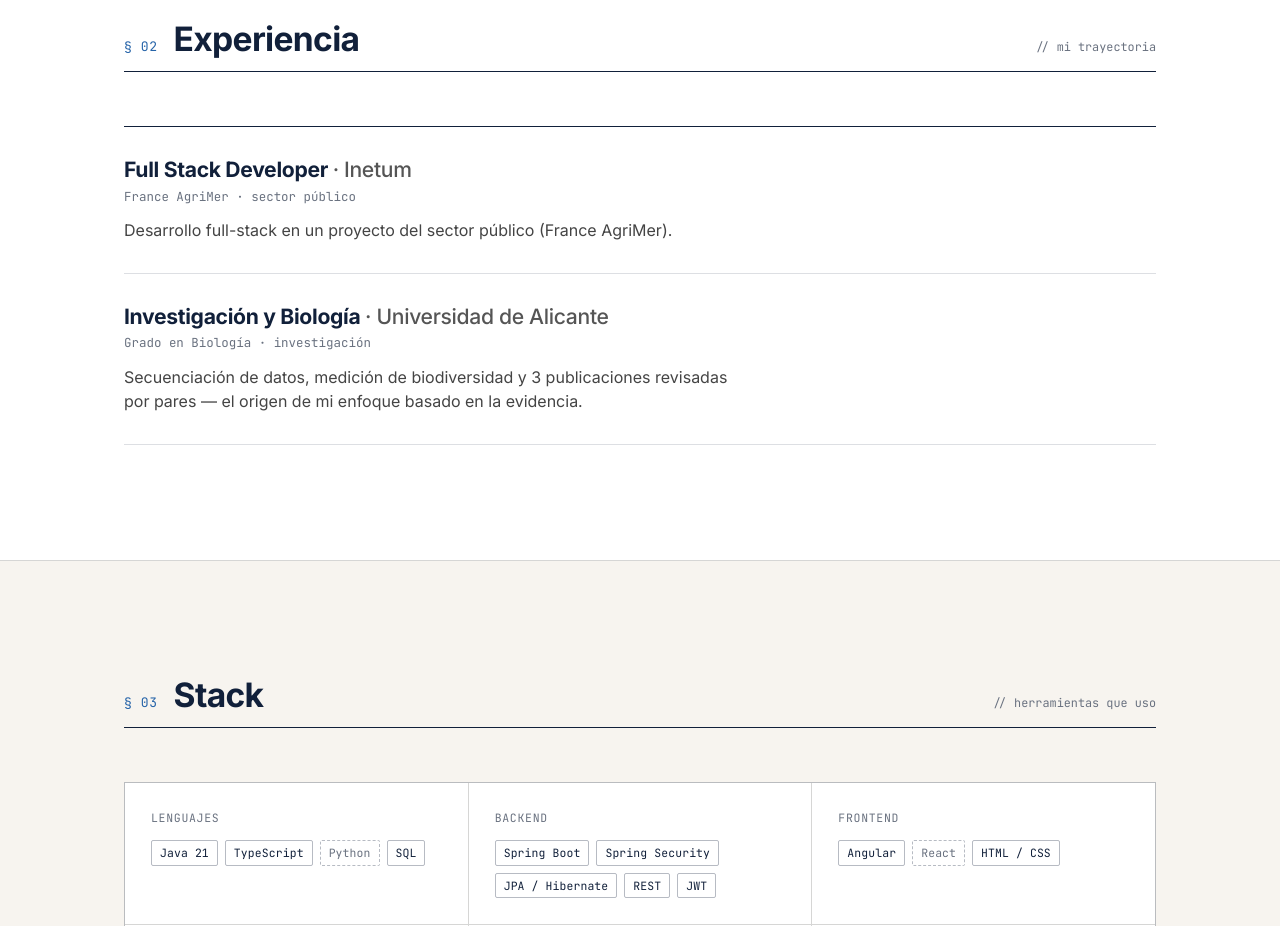
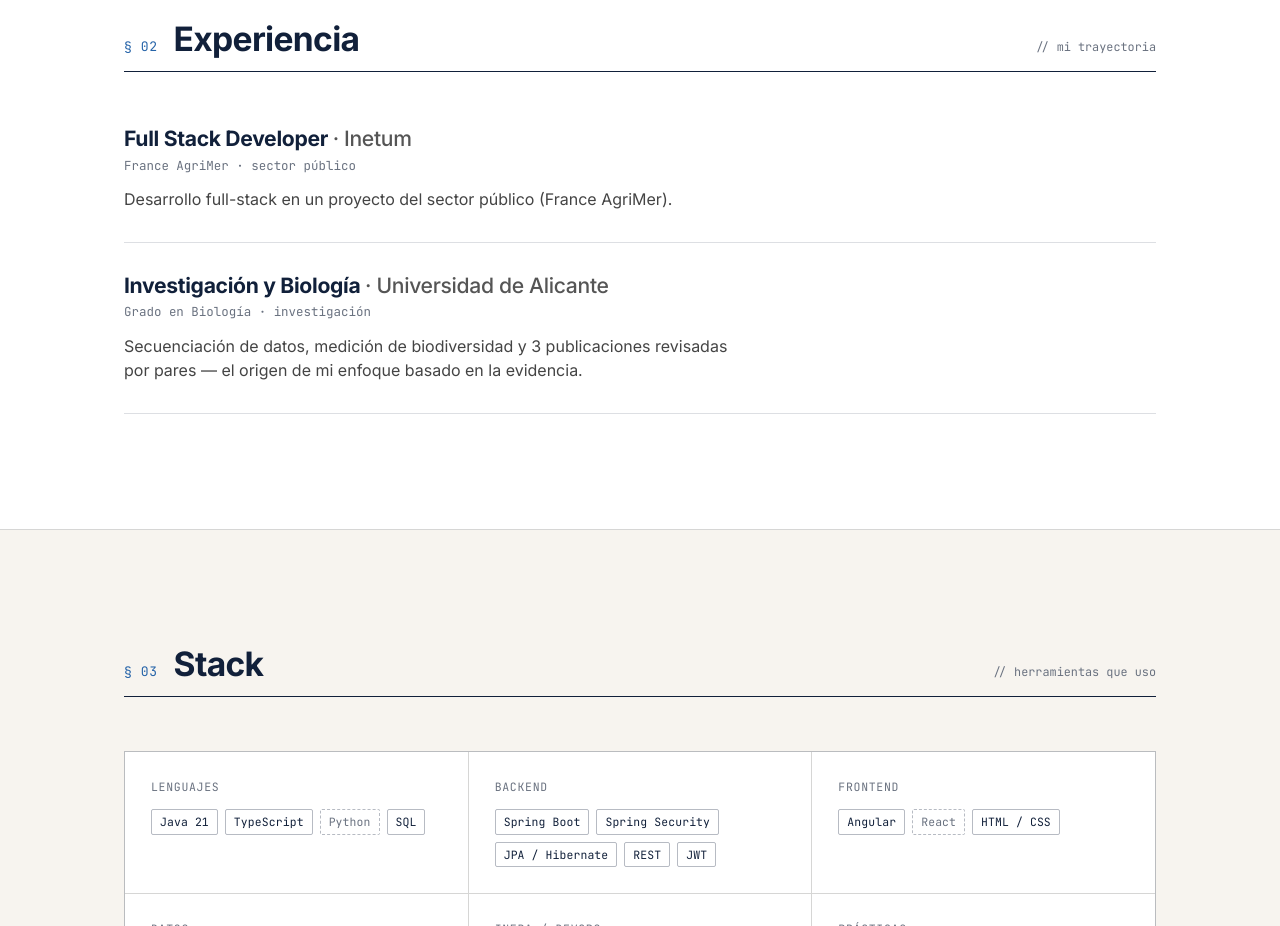
Before and after one commit to GuillermoAlbert/portfolio, a Next.js app: page / in a window 1280 px wide. Shown: the part 1640-2566 px from the top of the page. Built offline with nearby package versions, Linux system fonts and the light colour scheme.

Commit message:
Fix Experiencia section: remove doubled header line

```diff
--- a/app/globals.css
+++ b/app/globals.css
@@ -528,7 +528,7 @@ a { color: inherit; text-decoration: none; }
   padding-block: clamp(22px, 3vw, 30px);
   border-bottom: 1px solid var(--line);
 }
-.xp__item:first-child { border-top: 1.5px solid var(--navy); }
+.xp__item:first-child { padding-top: 0; }
 .xp__period {
   font-family: var(--mono); font-size: 0.76rem; color: var(--blue);
   margin-bottom: 8px;
```
